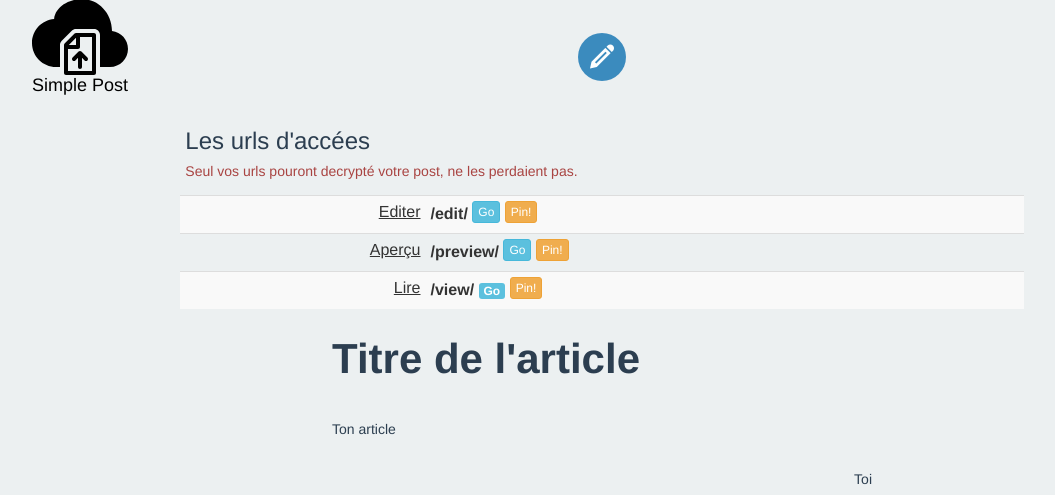
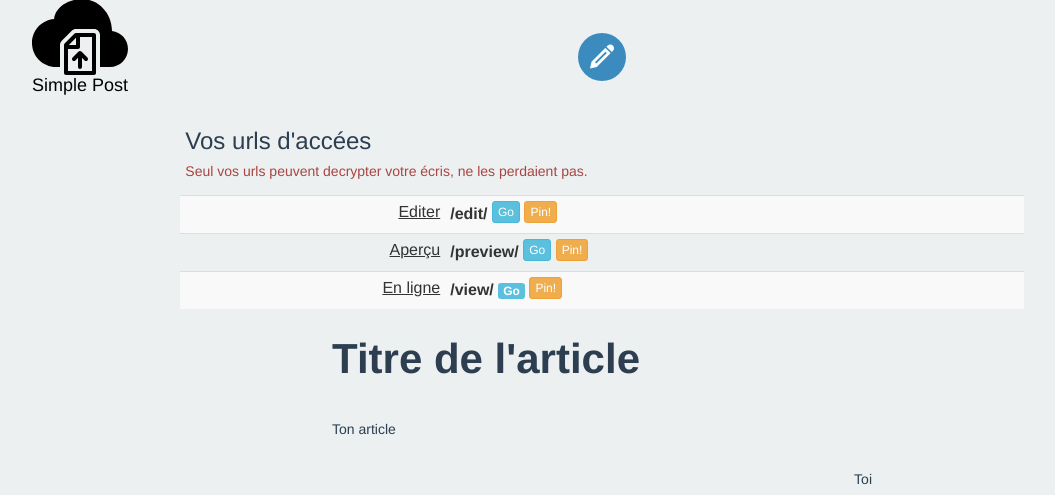
Before and after one commit to cktlmltv/simple-post, a PHP site: the page made by App/Views/edit.php in a window 1280 px wide. Shown: the part 17-512 px from the top of the page, without its empty margins (38-1093 px from the left). Run offline with PHP 8.4, Linux system fonts and the light colour scheme; the template is opened without the code that fills it, so the values that code supplies are empty; some libraries are stand-ins or nearby versions.

Commit message:
[Globals] coquille

```diff
--- a/App/Views/edit.php
+++ b/App/Views/edit.php
@@ -5,9 +5,9 @@
 		<thead>
 		    <tr>
 			<td colspan="2">
-			    <h3>Les urls d'accées</h3>
+			    <h3>Vos urls d'accées</h3>
 			    <h5 class="text-danger">
-				Seul vos urls pouront decrypté votre post, ne les perdaient pas.
+				Seul vos urls peuvent decrypter votre écris, ne les perdaient pas.
 			    </h5>
 			</td>
 		    </tr>
@@ -22,7 +22,7 @@
 		<td class='text-left'><b id="sp-url-preview"></b></td>
 		</tr>
 		<tr>
-		    <td class='text-right'><u>Lire</u></td>
+		    <td class='text-right'><u>En ligne</u></td>
 		<td class='text-left'><b id="sp-url-view"></b></td>
 		</tr>
 		</tbody>
@@ -70,7 +70,6 @@
 <script type="text/javascript" src="<?= BASE_URL ?>App/Assets/js/sjcl.js"></script>
 <script type="text/javascript" src="<?= BASE_URL ?>App/Assets/js/editor.js"></script>
 <script type="text/javascript">
-
     $(function () {
 	var editor;
 	var title = '<?= (!empty($article['title'])) ? $article['title'] : "Ton Titre" ?>';
@@ -98,7 +97,6 @@
 						    $('#sp-post-status').html(html);
 						}, 'json');
 					    });
-
 					    $('#btn-draft').on('click', function () {
 						$.post('<?= BASE_URL ?>draftArticle/<?= $article['id'] ?>', function (result) {
 								var html = '';
@@ -109,13 +107,11 @@
 									break;
 								    case 'live':
 									html = '<span class="label label-success">En ligne</span>';
-									$('#location').html('Votre article est accéssible publiquement ici : <a href="' + '<?= BASE_URL ?>view/' + result.link + '>"<?= BASE_URL ?>view/' + result.link + '</a>');
+									$('#location').html('Votre article est accéssible publiquement.');
 									break;
 								}
 								$('#sp-post-status').html(html);
 							    }, 'json');
 							});
-
 						    });
-
 </script>
```
Also changed, not shown: App/Views/index.php (+5 -5 lines).
